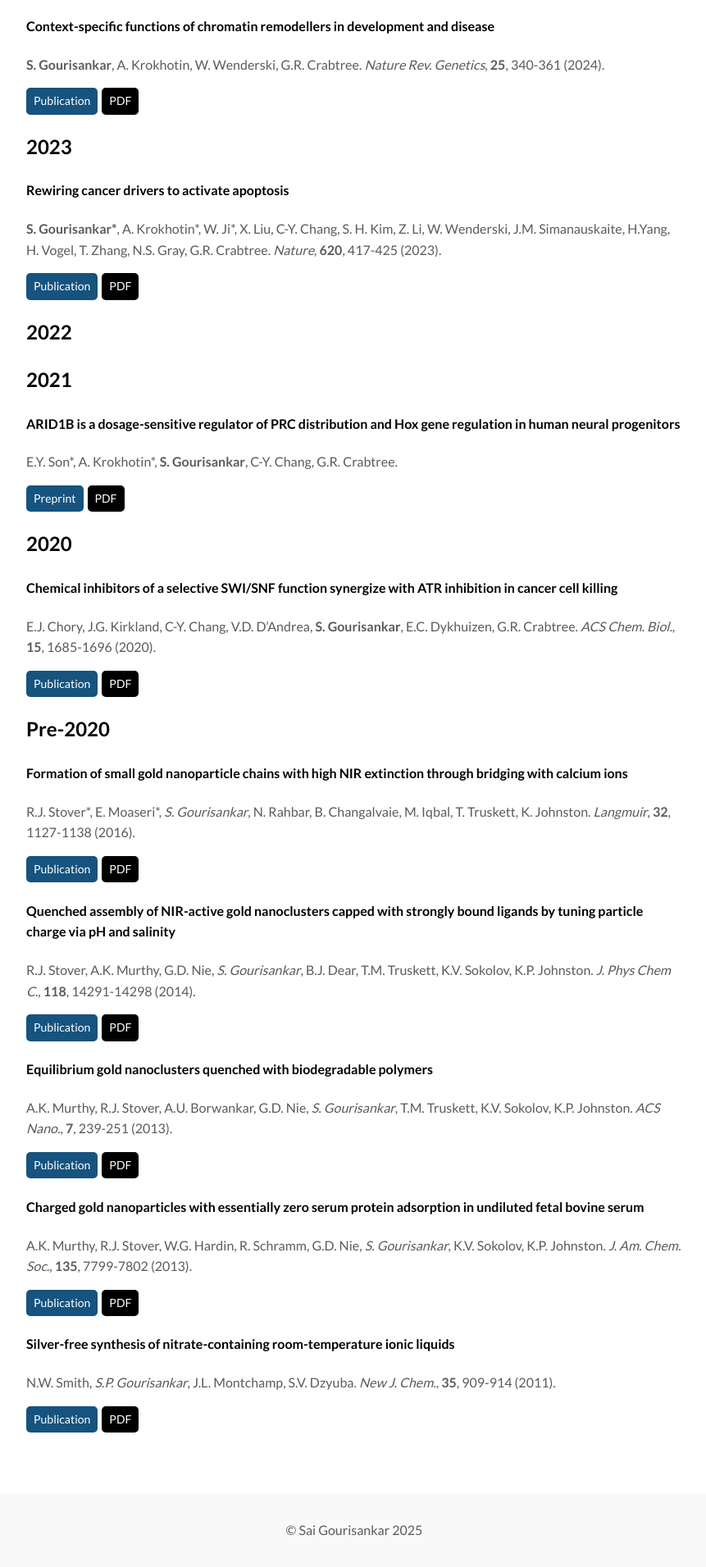
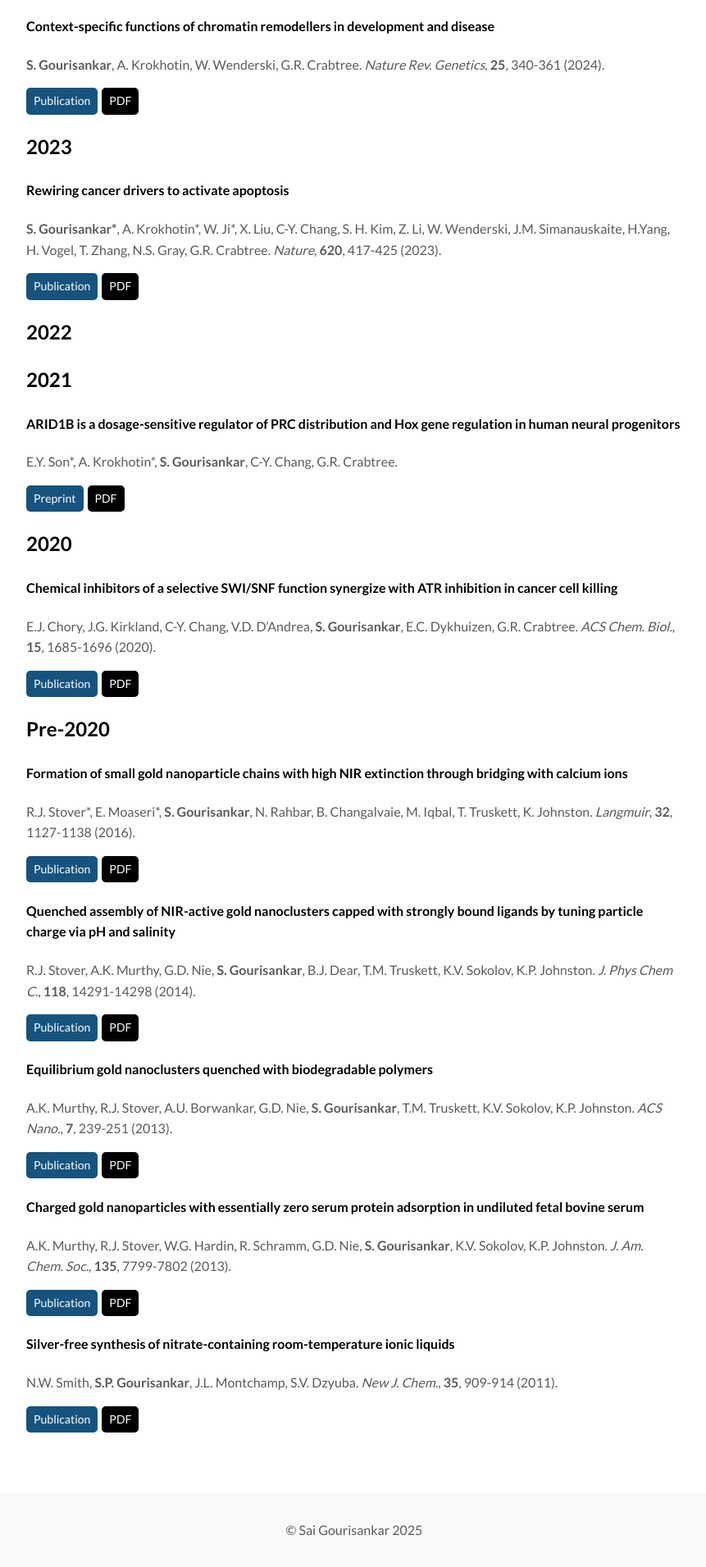
Before and after one commit to sgourisankar/sgourisankar.github.io, a Jekyll site: the page built from publications.md, in a window 1280 px wide. Shown: the part 905-2816 px from the top of the page at 82% size, without its empty margins (208-1069 px from the left). Built offline with Jekyll 4.4.1, drawn with Linux system fonts in a browser that asks for light colours; a style sheet for code colours, icons or effects is not loaded.

```diff
--- a/publications.md
+++ b/publications.md
@@ -68,35 +68,35 @@ E.J. Chory, J.G. Kirkland, C-Y. Chang, V.D. D’Andrea, **S. Gourisankar**, E.C.
 
 ## Pre-2020
 #### Formation of small gold nanoparticle chains with high NIR extinction through bridging with calcium ions
-R.J. Stover\*, E. Moaseri\*, *S. Gourisankar*, N. Rahbar, B. Changalvaie, M. Iqbal, T. Truskett, K. Johnston. *Langmuir*, **32**, 1127-1138 (2016).
+R.J. Stover\*, E. Moaseri\*, **S. Gourisankar**, N. Rahbar, B. Changalvaie, M. Iqbal, T. Truskett, K. Johnston. *Langmuir*, **32**, 1127-1138 (2016).
 <div class="publication-buttons">
     <a href="https://pubs.acs.org/doi/10.1021/acs.langmuir.5b03639" class="button" target="_blank" rel="noopener noreferrer">Publication</a>
   <a href="/assets/paperFormationof.pdf" class="button button-secondary" download>PDF</a>
 </div>
 
 #### Quenched assembly of NIR-active gold nanoclusters capped with strongly bound ligands by tuning particle charge via pH and salinity
-R.J. Stover, A.K. Murthy, G.D. Nie, *S. Gourisankar*, B.J. Dear, T.M. Truskett, K.V. Sokolov, K.P. Johnston. *J. Phys Chem C.*, **118**, 14291-14298 (2014).
+R.J. Stover, A.K. Murthy, G.D. Nie, **S. Gourisankar**, B.J. Dear, T.M. Truskett, K.V. Sokolov, K.P. Johnston. *J. Phys Chem C.*, **118**, 14291-14298 (2014).
 <div class="publication-buttons">
     <a href="https://pubs.acs.org/doi/10.1021/jp408715p" class="button" target="_blank" rel="noopener noreferrer">Publication</a>
   <a href="/assets/paperQuenchedassembly.pdf" class="button button-secondary" download>PDF</a>
 </div>
 
 #### Equilibrium gold nanoclusters quenched with biodegradable polymers
-A.K. Murthy, R.J. Stover, A.U. Borwankar, G.D. Nie, *S. Gourisankar*, T.M. Truskett, K.V. Sokolov, K.P. Johnston. *ACS Nano.*, **7**, 239-251 (2013).
+A.K. Murthy, R.J. Stover, A.U. Borwankar, G.D. Nie, **S. Gourisankar**, T.M. Truskett, K.V. Sokolov, K.P. Johnston. *ACS Nano.*, **7**, 239-251 (2013).
 <div class="publication-buttons">
     <a href="https://pubs.acs.org/doi/10.1021/nn303937k" class="button" target="_blank" rel="noopener noreferrer">Publication</a>
   <a href="/assets/paperEquilibriumgold.pdf" class="button button-secondary" download>PDF</a>
 </div>
 
 #### Charged gold nanoparticles with essentially zero serum protein adsorption in undiluted fetal bovine serum
-A.K. Murthy, R.J. Stover, W.G. Hardin, R. Schramm, G.D. Nie, *S. Gourisankar*, K.V. Sokolov, K.P. Johnston. *J. Am. Chem. Soc.*, **135**, 7799-7802 (2013).
+A.K. Murthy, R.J. Stover, W.G. Hardin, R. Schramm, G.D. Nie, **S. Gourisankar**, K.V. Sokolov, K.P. Johnston. *J. Am. Chem. Soc.*, **135**, 7799-7802 (2013).
 <div class="publication-buttons">
     <a href="https://pubs.acs.org/doi/10.1021/ja400701c" class="button" target="_blank" rel="noopener noreferrer">Publication</a>
   <a href="/assets/paperChargedgold.pdf" class="button button-secondary" download>PDF</a>
 </div>
 
 #### Silver-free synthesis of nitrate-containing room-temperature ionic liquids
-N.W. Smith, *S.P. Gourisankar*, J.L. Montchamp, S.V. Dzyuba. *New J. Chem.*, **35**, 909-914 (2011).
+N.W. Smith, **S.P. Gourisankar**, J.L. Montchamp, S.V. Dzyuba. *New J. Chem.*, **35**, 909-914 (2011).
 <div class="publication-buttons">
     <a href="https://pubs.rsc.org/en/content/articlelanding/2011/nj/c0nj00881h" class="button" target="_blank" rel="noopener noreferrer">Publication</a>
   <a href="/assets/paperSilverfree.pdf" class="button button-secondary" download>PDF</a>
```
